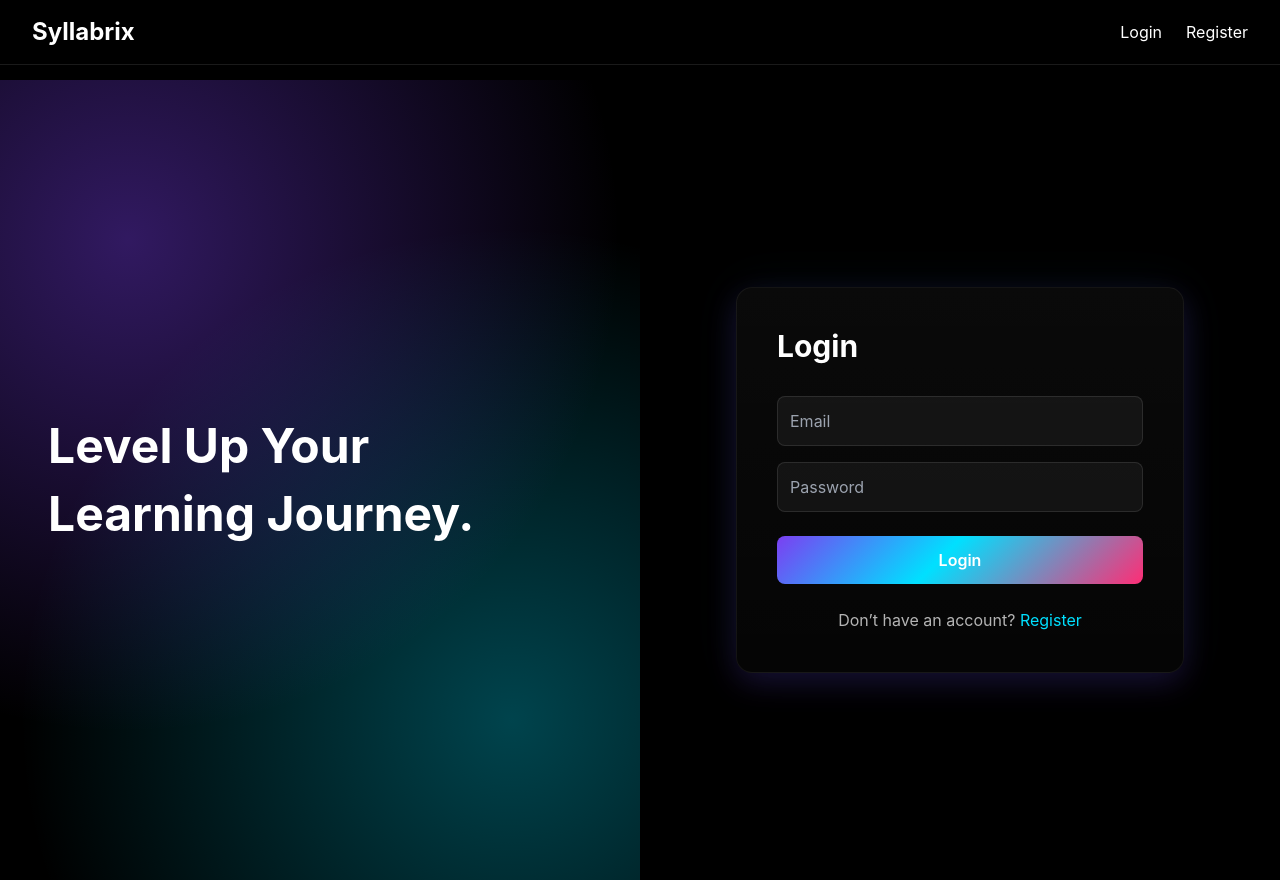
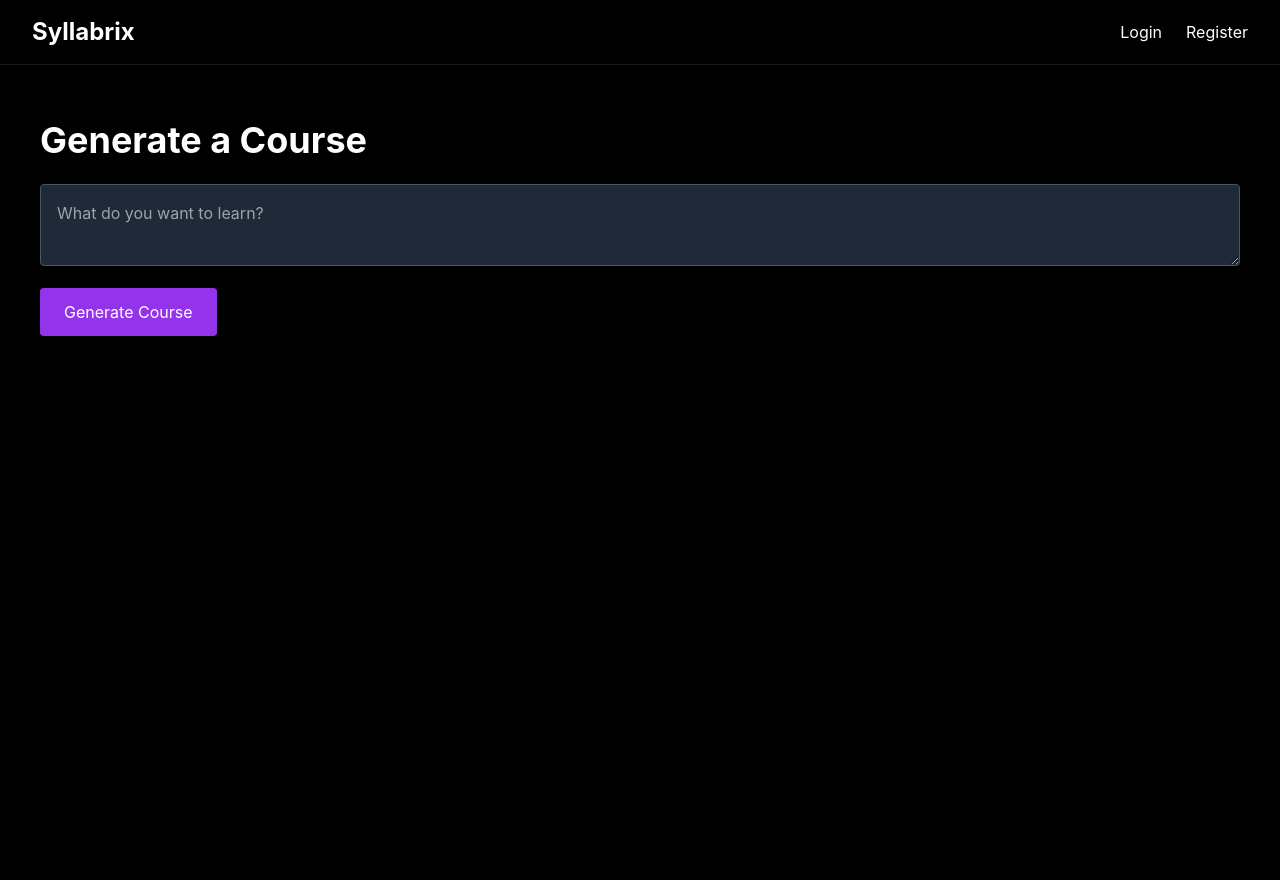
Before and after one commit to Lahiri9100/prompt-to-course, a React (Create React App) app in the folder frontend/: page /generate in a window 1280 px wide. Before the commit this address led to /login. Built offline with nearby package versions, Linux system fonts and the light colour scheme.

Commit message:
Added course generator and updated routes

```diff
--- a/frontend/src/App.js
+++ b/frontend/src/App.js
@@ -9,6 +9,8 @@ import Login from "./pages/Login";
 import Register from "./pages/Register";
 import Onboarding from "./pages/Onboarding";
 import CourseGenerator from "./components/CourseGenerator";
+import Generate from "./pages/Generate";
+
 
 function App() {
   return (
@@ -23,6 +25,8 @@ function App() {
             <Route path="/" element={<Home />} />
             <Route path="/login" element={<Login />} />
             <Route path="/register" element={<Register />} />
+            <Route path="/generate" element={<Generate />} />
+
 
             {/* After login -> onboarding */}
             <Route
--- /dev/null
+++ b/frontend/src/pages/Generate.jsx
@@ -0,0 +1,52 @@
+import React, { useState } from "react";
+import api from "../api";
+
+export default function Generate() {
+  const [prompt, setPrompt] = useState("");
+  const [loading, setLoading] = useState(false);
+  const [course, setCourse] = useState(null);
+
+  const generateCourse = async () => {
+    setLoading(true);
+    const res = await api.post("/auth/login/../generate-course/", { prompt });
+    setCourse(JSON.parse(res.data.course));
+    setLoading(false);
+  };
+
+  return (
+    <div className="min-h-screen bg-black text-white p-10">
+      <h1 className="text-4xl font-bold mb-6">Generate a Course</h1>
+
+      <textarea
+        value={prompt}
+        onChange={(e) => setPrompt(e.target.value)}
+        placeholder="What do you want to learn?"
+        className="w-full p-4 rounded bg-gray-800 border border-gray-600"
+      />
+
+      <button
+        onClick={generateCourse}
+        disabled={loading}
+        className="mt-4 px-6 py-3 rounded bg-purple-600"
+      >
+        {loading ? "Generating..." : "Generate Course"}
+      </button>
+
+      {course && (
+        <div className="mt-8">
+          <h2 className="text-3xl font-bold">{course.title}</h2>
+          {course.modules.map((m, i) => (
+            <div key={i} className="mt-4">
+              <h3 className="text-xl font-semibold">{m.name}</h3>
+              <ul className="list-disc ml-6">
+                {m.topics.map((t, j) => (
+                  <li key={j}>{t}</li>
+                ))}
+              </ul>
+            </div>
+          ))}
+        </div>
+      )}
+    </div>
+  );
+}
```
